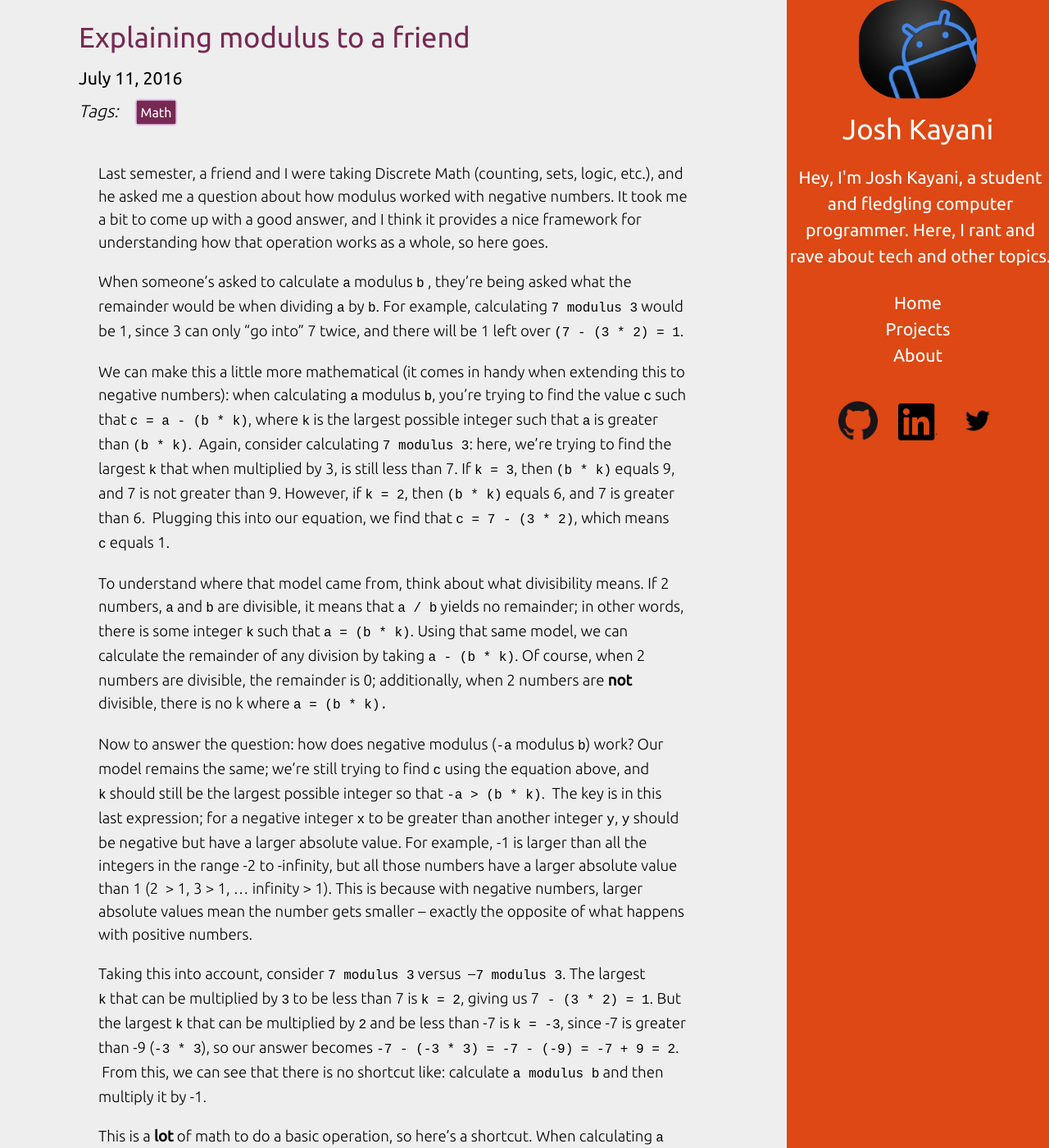
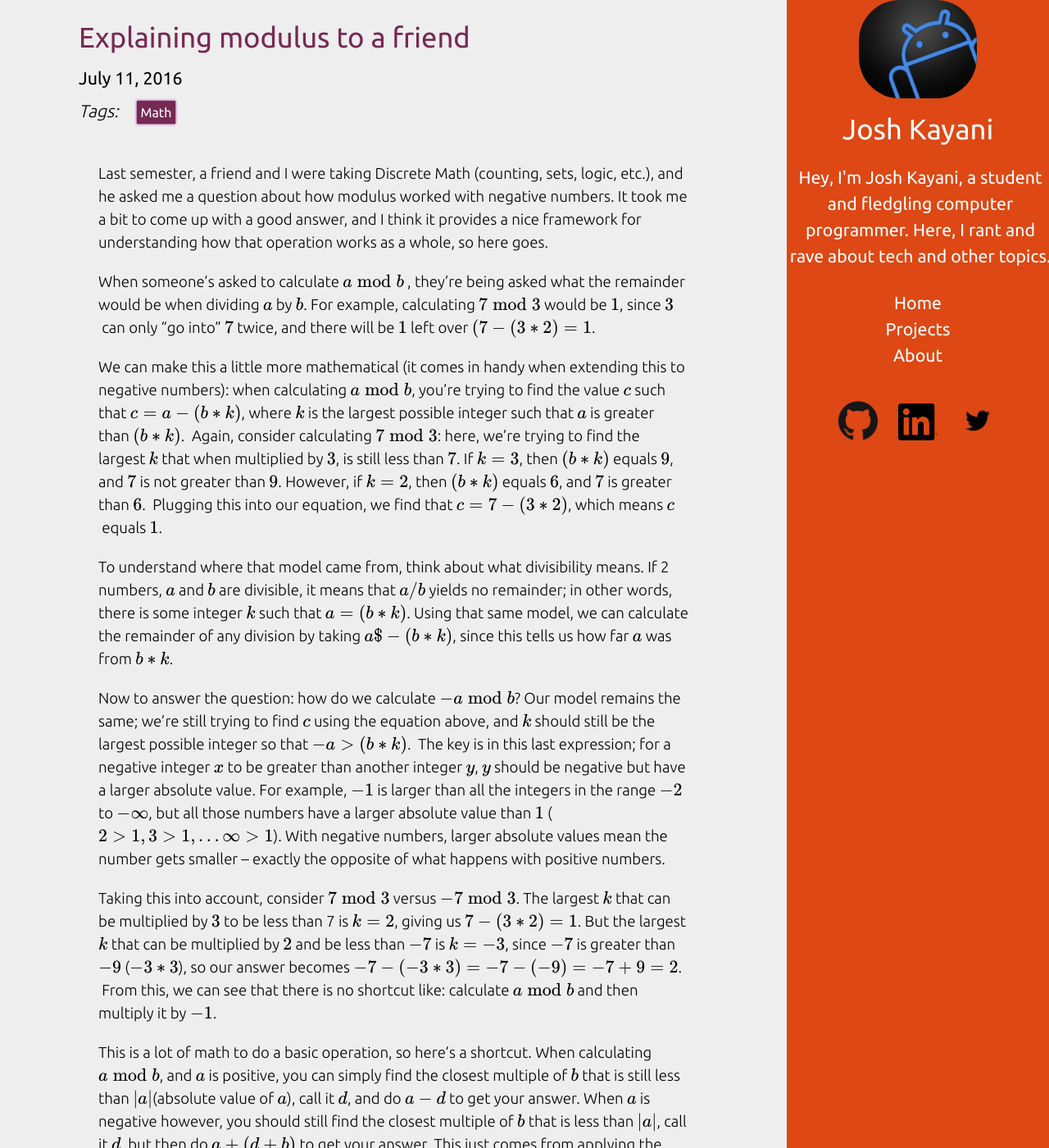
Before and after one commit to jkayani/jkayani.github.io, a Jekyll site: the page built from _posts/2016-07-11-explaining-modulus-to-a-friend.markdown, in a window 1280 px wide and 1400 px high. Shown: the whole window at 82% size. Built offline with Jekyll 4.4.1, drawn with Linux system fonts in a browser that asks for light colours; formulas are drawn with MathJax 3; some of the changed text lies outside the part shown.

Commit message:
Switched to LaTeX formatting for the math

```diff
--- a/_posts/2016-07-11-explaining-modulus-to-a-friend.markdown
+++ b/_posts/2016-07-11-explaining-modulus-to-a-friend.markdown
@@ -7,18 +7,19 @@ tags: ["Math"]
 
 Last semester, a friend and I were taking Discrete Math (counting, sets, logic, etc.), and he asked me a question about how modulus worked with negative numbers. It took me a bit to come up with a good answer, and I think it provides a nice framework for understanding how that operation works as a whole, so here goes.
 
-When someone’s asked to calculate `a` modulus `b` , they’re being asked what the remainder would be when dividing `a` by `b`. For example, calculating `7 modulus 3` would be 1, since 3 can only “go into” 7 twice, and there will be 1 left over `(7 - (3 * 2) = 1`.
+When someone’s asked to calculate $$a \bmod b$$ , they’re being asked what the remainder would be when dividing $$a$$ by $$b$$. For example, calculating $$7 \bmod 3$$ would be $$1$$, since $$3$$ can only “go into” $$7$$ twice, and there will be $$1$$ left over $$(7 - (3 * 2) = 1$$.
 
-We can make this a little more mathematical (it comes in handy when extending this to negative numbers): when calculating `a` modulus `b`, you’re trying to find the value `c` such that `c = a - (b * k)`, where `k` is the largest possible integer such that `a` is greater than `(b * k)`.  Again, consider calculating `7 modulus 3`: here, we’re trying to find the largest `k` that when multiplied by 3, is still less than 7. If `k = 3`, then `(b * k)` equals 9, and 7 is not greater than 9. However, if `k = 2`, then `(b * k)` equals 6, and 7 is greater than 6.  Plugging this into our equation, we find that `c = 7 - (3 * 2)`, which means `c` equals 1.
+We can make this a little more mathematical (it comes in handy when extending this to negative numbers): when calculating $$a \bmod b$$, you’re trying to find the value $$c$$ such that $$c = a - (b * k)$$, where $$k$$ is the largest possible integer such that $$a$$ is greater than $$(b * k)$$.  Again, consider calculating $$7 \bmod 3$$: here, we’re trying to find the largest $$k$$ that when multiplied by $$3$$, is still less than $$7$$. If $$k = 3$$, then $$(b * k)$$ equals $$9$$, and $$7$$ is not greater than $$9$$. However, if $$k = 2$$, then $$(b * k)$$ equals $$6$$, and $$7$$ is greater than $$6$$.  Plugging this into our equation, we find that $$c = 7 - (3 * 2)$$, which means $$c$$ equals $$1$$.
 
-To understand where that model came from, think about what divisibility means. If 2 numbers, `a` and `b` are divisible, it means that `a / b` yields no remainder; in other words, there is some integer `k` such that `a = (b * k)`. Using that same model, we can calculate the remainder of any division by taking `a - (b * k)`. Of course, when 2 numbers are divisible, the remainder is 0; additionally, when 2 numbers are **not** divisible, there is no k where `a = (b * k). `
+To understand where that model came from, think about what divisibility means. If 2 numbers, $$a$$ and $$b$$ are divisible, it means that $$a / b$$ yields no remainder; in other words, there is some integer $$k$$ such that $$a = (b * k)$$. Using that same model, we can calculate the remainder of any division by taking $$a$ - (b * k)$$, since this tells us how far
+$$a$$ was from $$b * k$$.
 
-Now to answer the question: how does negative modulus (`-a` modulus `b`) work? Our model remains the same; we’re still trying to find `c` using the equation above, and `k` should still be the largest possible integer so that `-a > (b * k)`.  The key is in this last expression; for a negative integer `x` to be greater than another integer `y`, `y` should be negative but have a larger absolute value. For example, -1 is larger than all the integers in the range -2 to -infinity, but all those numbers have a larger absolute value than 1 (2  > 1, 3 > 1, … infinity > 1). This is because with negative numbers, larger absolute values mean the number gets smaller – exactly the opposite of what happens with positive numbers.
+Now to answer the question: how do we calculate $$-a \bmod b$$? Our model remains the same; we’re still trying to find $$c$$ using the equation above, and $$k$$ should still be the largest possible integer so that $$-a > (b * k)$$.  The key is in this last expression; for a negative integer $$x$$ to be greater than another integer $$y$$, $$y$$ should be negative but have a larger absolute value. For example, $$-1$$ is larger than all the integers in the range $$-2$$ to $$-\infty$$, but all those numbers have a larger absolute value than $$1$$ ($$2  > 1, 3 > 1, … \infty > 1$$). With negative numbers, larger absolute values mean the number gets smaller – exactly the opposite of what happens with positive numbers.
 
-Taking this into account, consider `7 modulus 3` versus  –`7 modulus 3`. The largest `k` that can be multiplied by `3` to be less than 7 is `k = 2`, giving us 7` - (3 * 2) = 1`. But the largest `k` that can be multiplied by `2` and be less than -7 is `k = -3`, since -7 is greater than -9 (`-3 * 3`), so our answer becomes `-7 - (-3 * 3) = -7 - (-9) = -7 + 9 = 2`.  From this, we can see that there is no shortcut like: calculate `a modulus b` and then multiply it by -1.
+Taking this into account, consider $$7 \bmod 3$$ versus $$-7 \bmod 3$$. The largest $$k$$ that can be multiplied by $$3$$ to be less than 7 is $$k = 2$$, giving us $$7 - (3 * 2) = 1$$. But the largest $$k$$ that can be multiplied by $$2$$ and be less than $$-7$$ is $$k = -3$$, since $$-7$$ is greater than $$-9$$ ($$-3 * 3$$), so our answer becomes $$-7 - (-3 * 3) = -7 - (-9) = -7 + 9 = 2$$.  From this, we can see that there is no shortcut like: calculate $$a \bmod b$$ and then multiply it by $$-1$$.
 
-This is a **lot** of math to do a basic operation, so here’s a shortcut. When calculating `a modulus b`, and `a` is positive, you can simply find the closest multiple of `b` that is still less than `|a|`(absolute value of `a`), call it `d`, and do `a - d` to get your answer. When `a` is negative however, you should still find the closest multiple of `b` that is less than `|a|`, call it `d`, but then do `a + (d + b) `to get your answer. This just comes from applying the above model.
+This is a lot of math to do a basic operation, so here’s a shortcut. When calculating $$a \bmod b$$, and $$a$$ is positive, you can simply find the closest multiple of $$b$$ that is still less than $$\lvert a \rvert$$(absolute value of $$a$$), call it $$d$$, and do $$a - d$$ to get your answer. When $$a$$ is negative however, you should still find the closest multiple of $$b$$ that is less than $$\lvert a \rvert$$, call it $$d$$, but then do $$a + (d + b)$$ to get your answer. This just comes from applying the above model.
 
-You can also think of this in terms of going “under” and “over”; with `a modulus b`, you’re going “under” <span style="font-family: monospace;">|a|</span> to find `k`, and taking the difference `a - (b * k).` With `-a modulus b`, you’re going “over” `|a|` to find `k`, and again taking the difference `a - (b * k)`.
+You can also think of this in terms of going "under" and "over"; with $$a \bmod b$$, you’re going "under" $$\lvert a \rvert$$ to find $$k$$, and taking the difference $$a - (b * k)$$. With $$-a \bmod b$$, you’re going "over" $$\lvert a \rvert$$ to find $$k$$, and again taking the difference $$a - (b * k)$$.
 
 Hopefully I managed to articulate all of that well!
```
